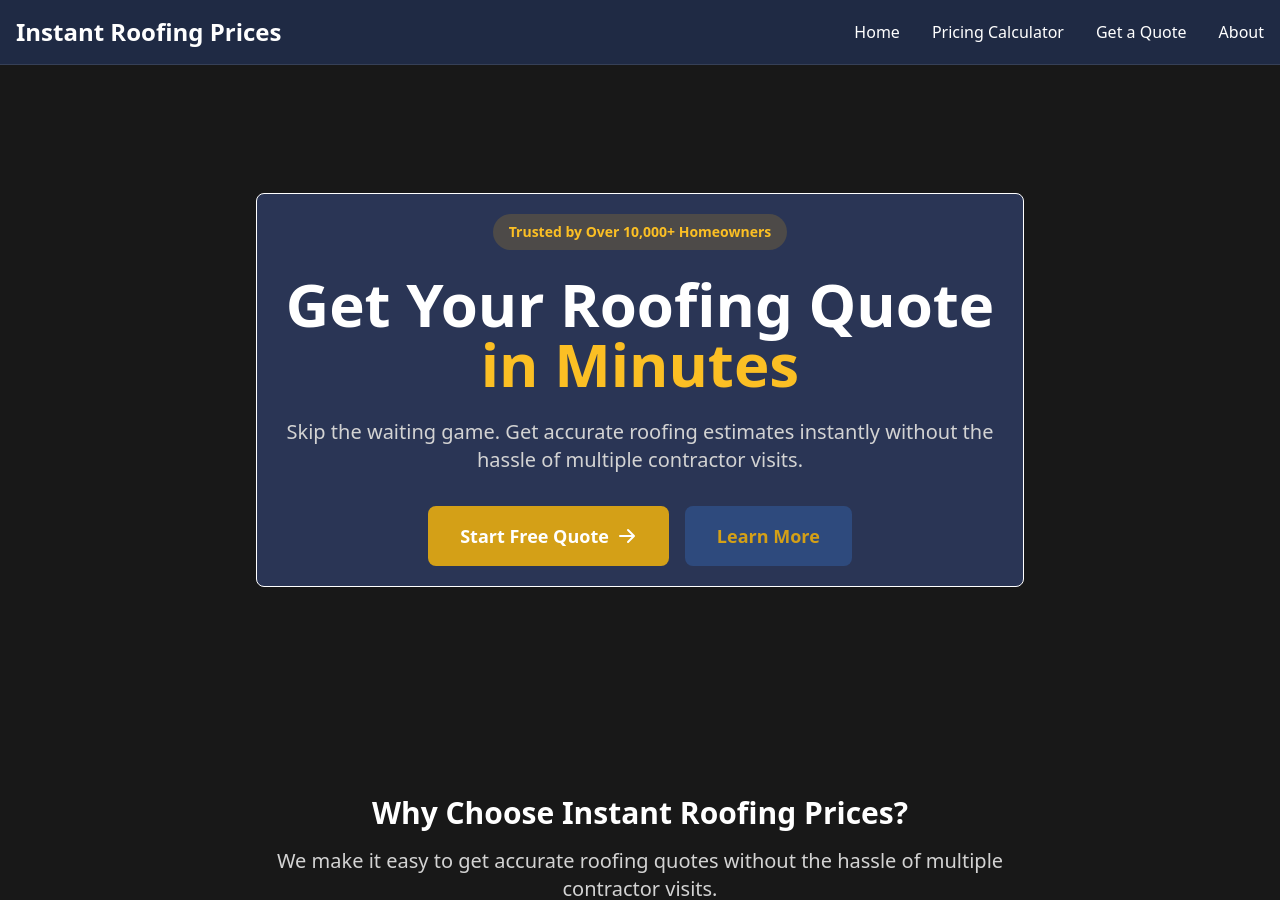
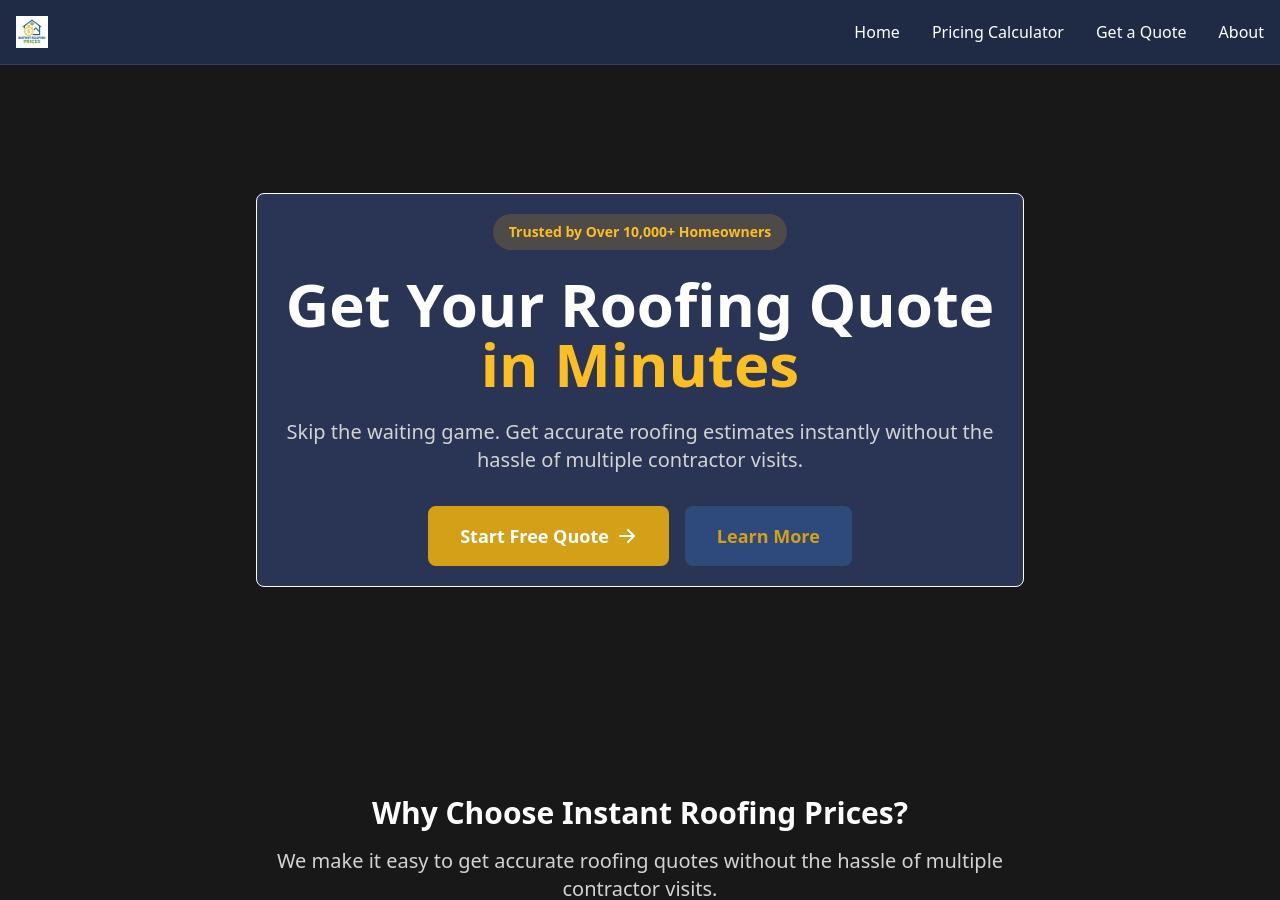
Before and after one commit to tim-amredev/roofing-lead-site, a Jekyll site: the page built from index.html, in a window 1280 px wide and 900 px high. Built offline with Jekyll 4.4.1, drawn with Linux system fonts in a browser that asks for light colours.

Commit message:
Update header.html

```diff
--- a/_includes/header.html
+++ b/_includes/header.html
@@ -2,7 +2,7 @@
   <div class="container mx-auto px-4">
     <div class="flex justify-between items-center h-16">
       <a href="{{ '/' | relative_url }}" class="flex items-center">
-        <span class="text-white font-bold text-2xl">Instant Roofing Prices</span>
+        <img src="/assets/images/irp-logo.svg" alt="Instant Roofing Prices" class="h-8" />
       </a>
 
       <nav class="hidden md:flex space-x-8">
```
